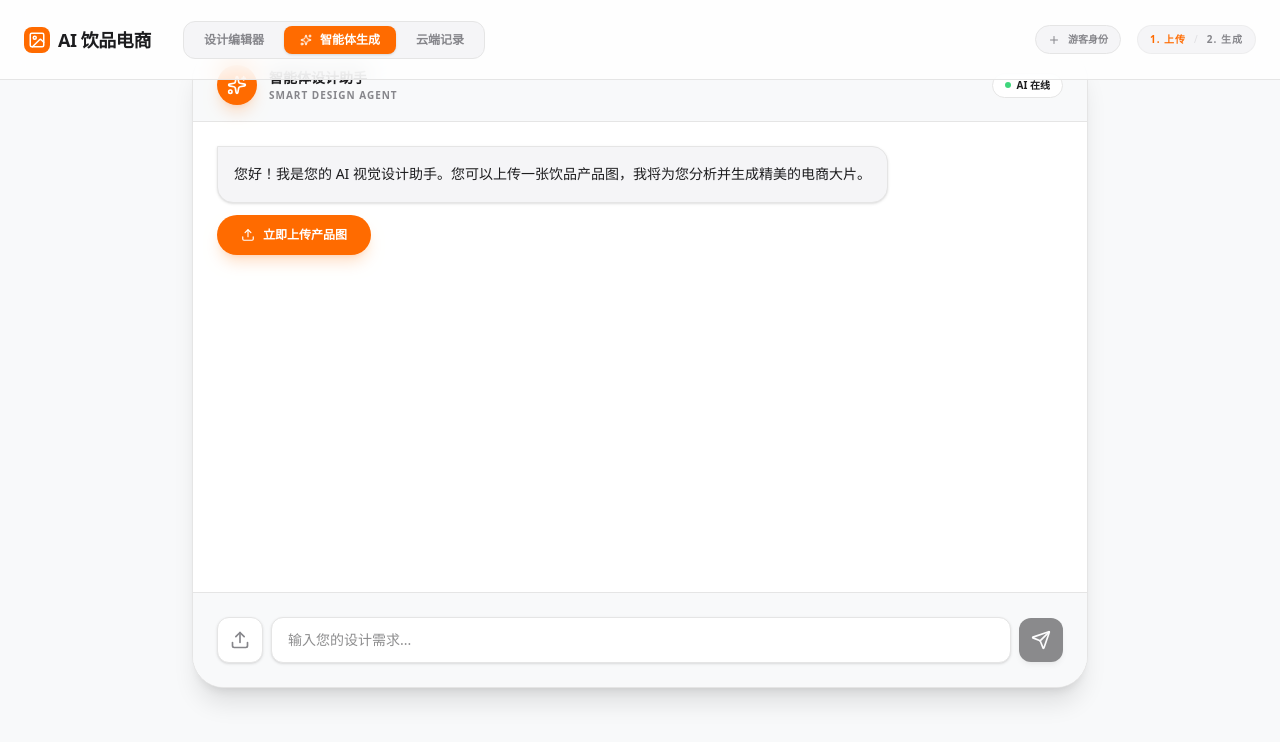
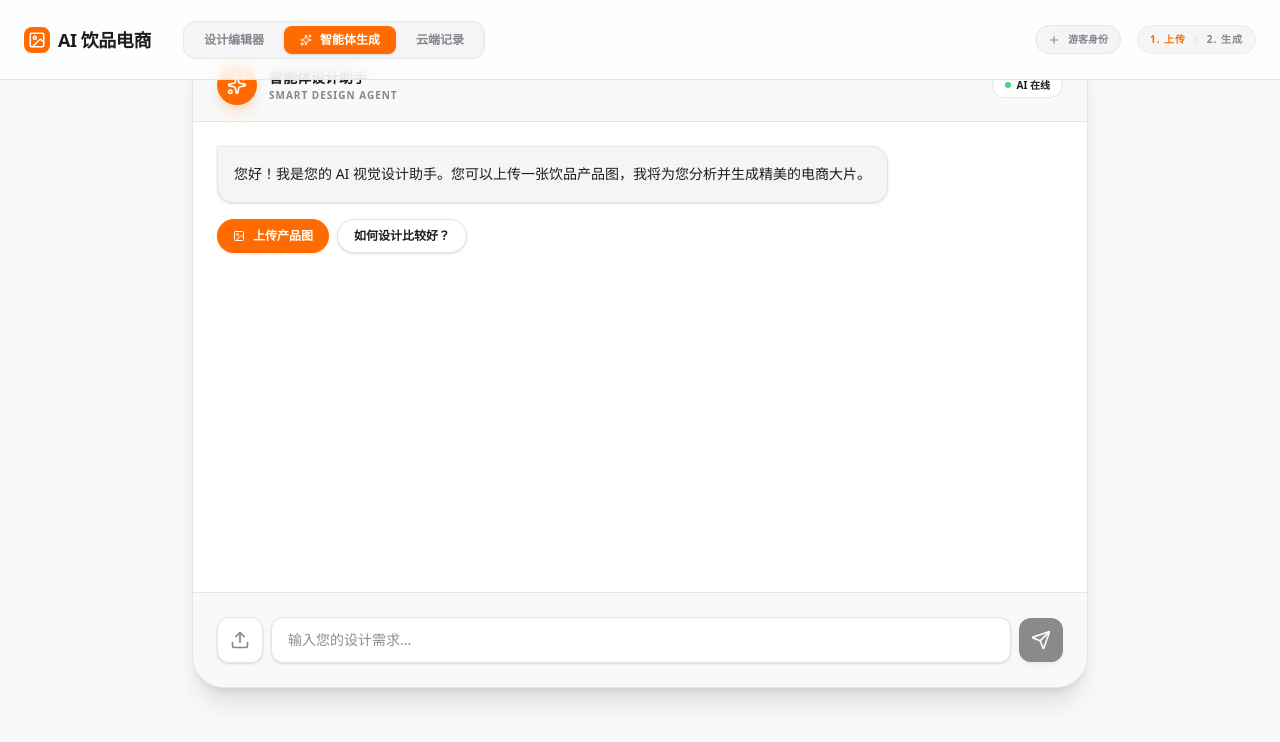
Before and after one commit to markzu911/ZLZ-YinLiaoDianShangTu, a React (Vite) app: page / in a window 1280 px wide. Both pictures are taken after a click on the button "智能体生成". Shown: the part 64-806 px from the top of the page. Built offline with nearby package versions, Linux system fonts and the light colour scheme.

Commit message:
feat: improve contextual suggestion handling
Refactor suggestion interaction logic to use keyword matching for better flexibility and update the UI to display multiple contextual buttons after assistant messages.

```diff
--- a/src/components/AgentView.tsx
+++ b/src/components/AgentView.tsx
@@ -142,11 +142,15 @@ export default function AgentView({ saasInfo, uploadedImage, setUploadedImage, o
   };
 
   const handleSuggestionClick = (suggestion: string) => {
-    if (suggestion === '上传产品图' || suggestion === '立即上传产品图') {
-      fileInputRef.current?.click();
-    } else if (suggestion === '立即一键出图' || suggestion === '立即出图') {
+    if (suggestion.includes('上传') || suggestion.includes('图片')) {
+      if (suggestion.includes('分析')) {
+        handleAnalyze();
+      } else {
+        fileInputRef.current?.click();
+      }
+    } else if (suggestion.includes('出图') || suggestion.includes('生成')) {
       handleQuickGenerate();
-    } else if (suggestion === '分析图片' || suggestion === '分析产品') {
+    } else if (suggestion.includes('分析')) {
       handleAnalyze();
     } else {
       // For styles or perspectives, we send it as a message to keep the flow
@@ -205,20 +209,29 @@ export default function AgentView({ saasInfo, uploadedImage, setUploadedImage, o
                   )}
                 </div>
 
-                {/* Contextual Upload Button below AI response */}
-                {showUploadButton && (
+                {/* Suggestions / Contextual Buttons below AI response */}
+                {isLastMessage && msg.role === 'assistant' && !loading && !generating && suggestions.length > 0 && (
                   <motion.div
-                    initial={{ opacity: 0, scale: 0.9 }}
-                    animate={{ opacity: 1, scale: 1 }}
-                    className="mt-3"
+                    initial={{ opacity: 0, y: 5 }}
+                    animate={{ opacity: 1, y: 0 }}
+                    className="mt-4 flex flex-wrap gap-2"
                   >
-                    <button
-                      onClick={() => fileInputRef.current?.click()}
-                      className="flex items-center gap-2 px-6 py-3 bg-[#FF6B00] text-white rounded-full text-xs font-bold shadow-lg shadow-[#FF6B00]/20 hover:scale-105 active:scale-95 transition-all"
-                    >
-                      <Upload size={14} />
-                      立即上传产品图
-                    </button>
+                    {suggestions.map((s, i) => (
+                      <button
+                        key={i}
+                        onClick={() => handleSuggestionClick(s)}
+                        className={`
+                          px-4 py-2 rounded-full text-xs font-bold transition-all shadow-sm active:scale-95 flex items-center gap-2
+                          ${(s.includes('上传') || s.includes('出图') || s.includes('生成'))
+                            ? 'bg-[#FF6B00] text-white shadow-lg shadow-[#FF6B00]/20'
+                            : 'bg-white text-[#1D1D1F] border border-[#E5E5E5] hover:border-[#FF6B00] hover:text-[#FF6B00]'}
+                        `}
+                      >
+                        {(s.includes('上传') || s.includes('图片')) && <ImageIcon size={12} />}
+                        {(s.includes('出图') || s.includes('生成')) && <Wand2 size={12} />}
+                        {s}
+                      </button>
+                    ))}
                   </motion.div>
                 )}
               </motion.div>
```
